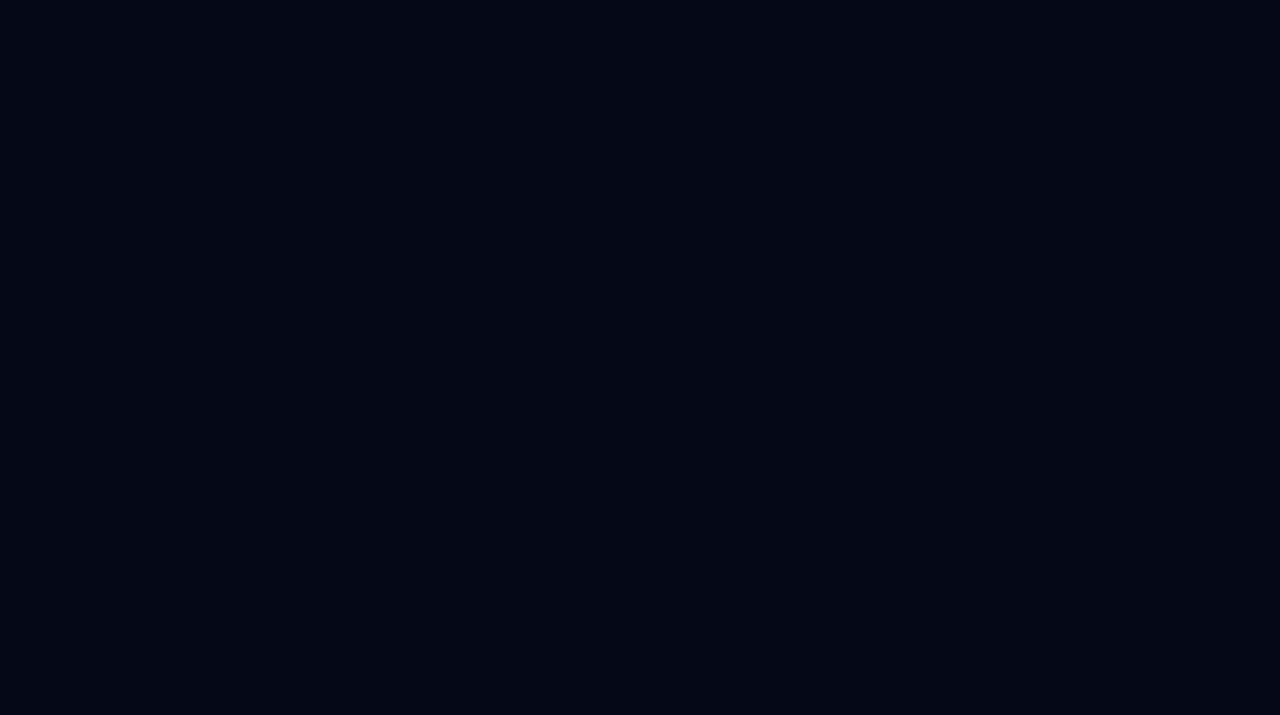
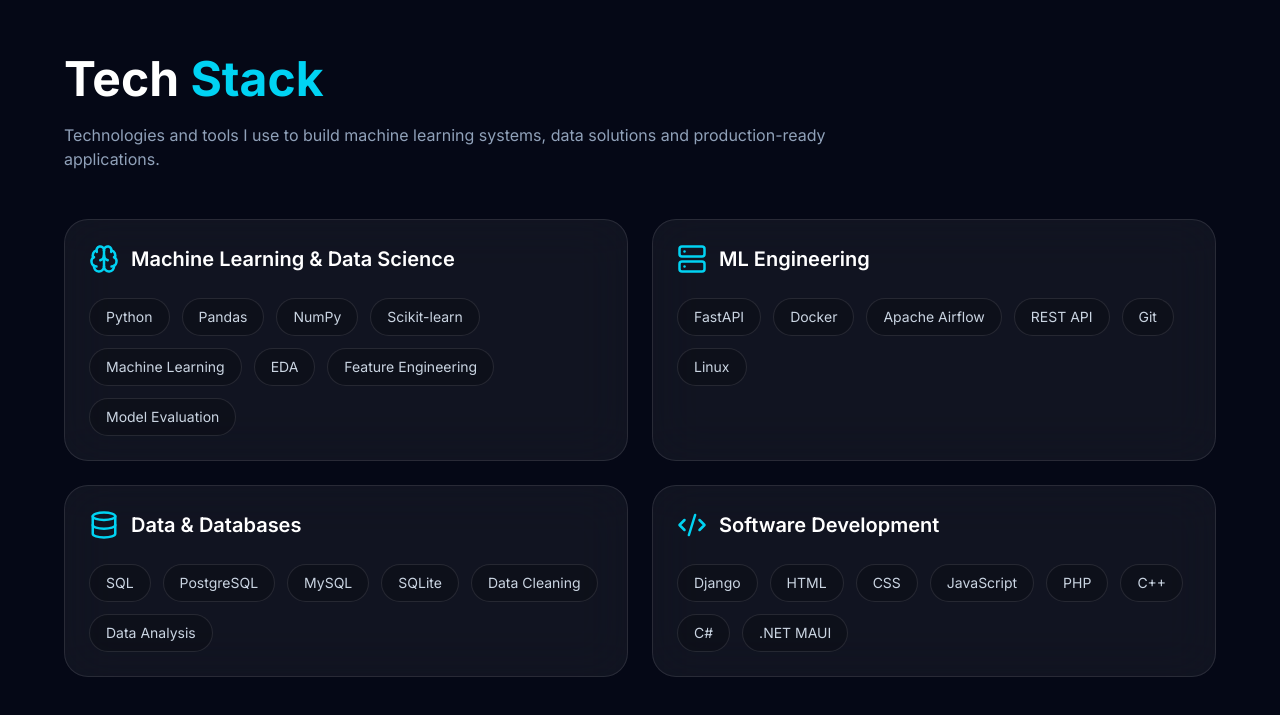
Before and after one commit to lllda06/lada-portfolio, a Next.js app: page / in a window 1280 px wide. Shown: the part 1641-2356 px from the top of the page. Before the commit the page ends 1600 px from the top, so only its background shows below. Built offline with nearby package versions, Linux system fonts and the light colour scheme.

Commit message:
Create skills tech stack section

```diff
--- a/app/components/Skills.tsx
+++ b/app/components/Skills.tsx
@@ -0,0 +1,245 @@
+"use client";
+
+import { motion } from "framer-motion";
+import {
+  Brain,
+  Database,
+  Code2,
+  Server,
+} from "lucide-react";
+
+
+const skillGroups = [
+  {
+    title: "Machine Learning & Data Science",
+    icon: Brain,
+    skills: [
+      "Python",
+      "Pandas",
+      "NumPy",
+      "Scikit-learn",
+      "Machine Learning",
+      "EDA",
+      "Feature Engineering",
+      "Model Evaluation",
+    ],
+  },
+
+  {
+    title: "ML Engineering",
+    icon: Server,
+    skills: [
+      "FastAPI",
+      "Docker",
+      "Apache Airflow",
+      "REST API",
+      "Git",
+      "Linux",
+    ],
+  },
+
+  {
+    title: "Data & Databases",
+    icon: Database,
+    skills: [
+      "SQL",
+      "PostgreSQL",
+      "MySQL",
+      "SQLite",
+      "Data Cleaning",
+      "Data Analysis",
+    ],
+  },
+
+  {
+    title: "Software Development",
+    icon: Code2,
+    skills: [
+      "Django",
+      "HTML",
+      "CSS",
+      "JavaScript",
+      "PHP",
+      "C++",
+      "C#",
+      ".NET MAUI",
+    ],
+  },
+];
+
+
+export default function Skills() {
+  return (
+    <section
+      id="skills"
+      className="
+        min-h-screen
+        px-6
+        py-24
+      "
+    >
+
+      <div className="mx-auto max-w-6xl">
+
+        <motion.h2
+          initial={{
+            opacity: 0,
+            y: 30,
+          }}
+          whileInView={{
+            opacity: 1,
+            y: 0,
+          }}
+          viewport={{
+            once: true,
+          }}
+          transition={{
+            duration: 0.6,
+          }}
+          className="
+            text-4xl
+            md:text-5xl
+            font-bold
+            text-white
+          "
+        >
+          Tech <span className="text-cyan-400">Stack</span>
+        </motion.h2>
+
+
+        <motion.p
+          initial={{
+            opacity: 0,
+          }}
+          whileInView={{
+            opacity: 1,
+          }}
+          viewport={{
+            once: true,
+          }}
+          className="
+            mt-5
+            max-w-3xl
+            text-slate-400
+          "
+        >
+          Technologies and tools I use to build
+          machine learning systems, data solutions
+          and production-ready applications.
+        </motion.p>
+
+
+        <div
+          className="
+            mt-12
+            grid
+            gap-6
+            md:grid-cols-2
+          "
+        >
+
+          {skillGroups.map((group, index) => {
+
+            const Icon = group.icon;
+
+            return (
+
+              <motion.div
+                key={group.title}
+
+                initial={{
+                  opacity: 0,
+                  y: 30,
+                }}
+
+                whileInView={{
+                  opacity: 1,
+                  y: 0,
+                }}
+
+                viewport={{
+                  once: true,
+                }}
+
+                transition={{
+                  delay: index * 0.1,
+                }}
+
+                className="
+                  rounded-3xl
+                  border
+                  border-white/10
+                  bg-white/5
+                  p-6
+                  backdrop-blur-xl
+                  transition
+                  hover:border-cyan-400/50
+                "
+              >
+
+                <div className="flex items-center gap-3">
+
+                  <Icon
+                    size={30}
+                    className="text-cyan-400"
+                  />
+
+                  <h3
+                    className="
+                      text-xl
+                      font-semibold
+                      text-white
+                    "
+                  >
+                    {group.title}
+                  </h3>
+
+                </div>
+
+
+                <div
+                  className="
+                    mt-6
+                    flex
+                    flex-wrap
+                    gap-3
+                  "
+                >
+
+                  {group.skills.map((skill)=>(
+                    <span
+                      key={skill}
+                      className="
+                        rounded-full
+                        border
+                        border-white/10
+                        bg-black/20
+                        px-4
+                        py-2
+                        text-sm
+                        text-slate-300
+                        transition
+                        hover:border-cyan-400
+                        hover:text-cyan-400
+                      "
+                    >
+                      {skill}
+                    </span>
+                  ))}
+
+                </div>
+
+
+              </motion.div>
+
+            );
+          })}
+
+
+        </div>
+
+      </div>
+
+    </section>
+  );
+}
--- a/app/page.tsx
+++ b/app/page.tsx
@@ -2,6 +2,7 @@
 import Navbar from "./components/Navbar";
 import Hero from "./components/Hero";
 import About from "./components/About";
+import Skills from "./components/Skills";
 
 export default function Home() {
   return (
@@ -13,6 +14,7 @@
       <main>
         <Hero />
         <About />
+        <Skills />
       </main>
     </>
   );
```
